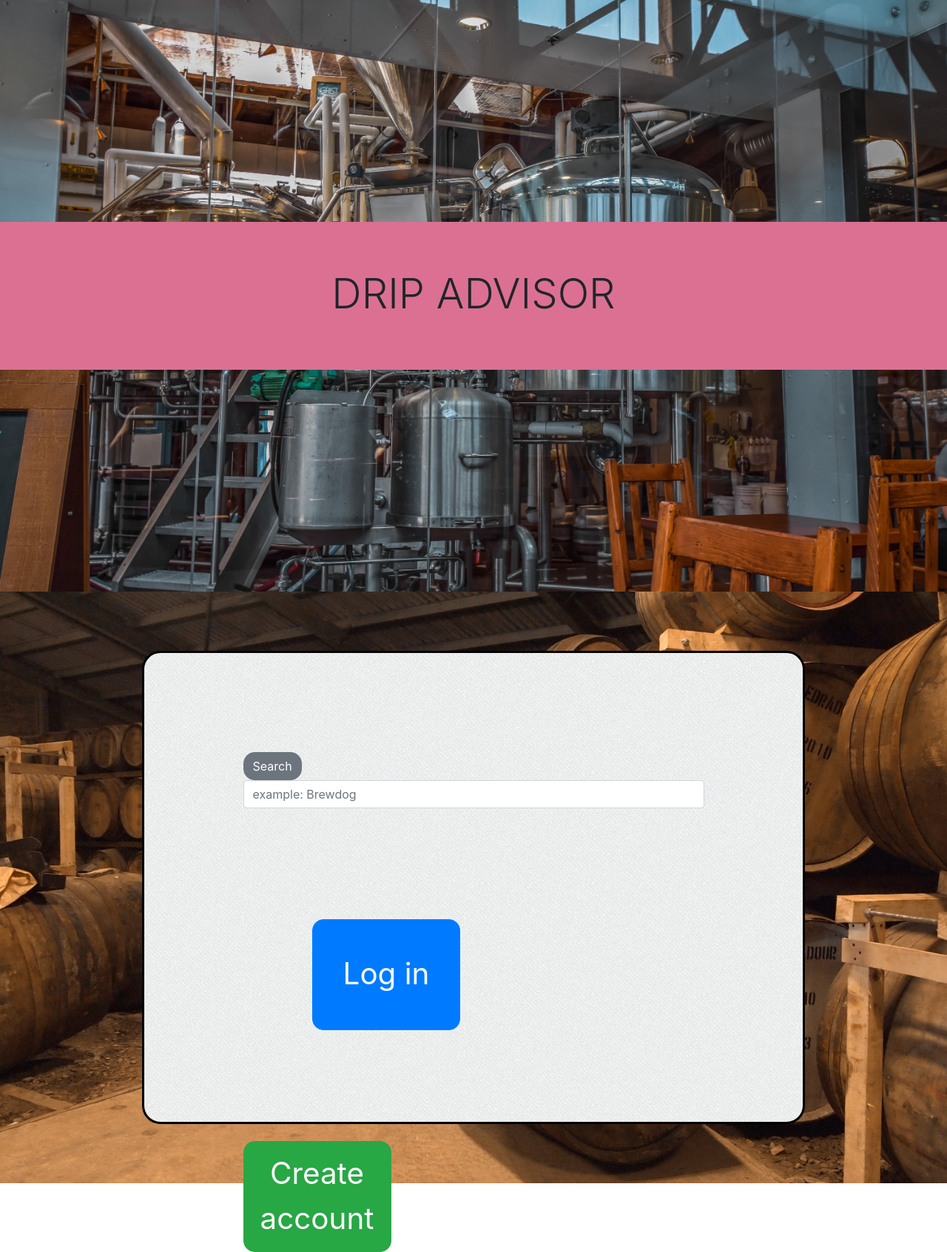
After one commit to Bethanjames93/bootcamp_beeefcakes, a web app: file public/index.html in a window 1280 px wide. The commit adds this page. Shown: the whole page at 74% size. Run offline with its HTML, style and script files only (its server is not run), Linux system fonts and the light colour scheme; some libraries are stand-ins or nearby versions.

Commit message:
created html file containing wireframe for homepage UI and styled via style.css file in public folder

```diff
--- /dev/null
+++ b/public/index.html
@@ -0,0 +1,40 @@
+<!DOCTYPE html>
+<html lang="en">
+
+<head>
+    <meta charset="UTF-8">
+    <meta name="viewport" content="width=device-width, initial-scale=1.0">
+    <meta http-equiv="X-UA-Compatible" content="ie=edge">
+    <link rel="stylesheet" href="https://stackpath.bootstrapcdn.com/bootstrap/4.4.1/css/bootstrap.min.css"
+        integrity="sha384-Vkoo8x4CGsO3+Hhxv8T/Q5PaXtkKtu6ug5TOeNV6gBiFeWPGFN9MuhOf23Q9Ifjh" crossorigin="anonymous">
+    <link rel="stylesheet" href="./styles/styles.css">
+    <title>Drip advisor</title>
+</head>
+
+<body>
+    <div class="jumbotron-container">
+        <div class="jumbotron jumbotron-fluid">
+            <div class="container">
+                <h1 class="display-4">DRIP ADVISOR</h1>
+            </div>
+        </div>
+    </div>
+
+    <div class="login-parent-div">
+        <div class="search-box-and-login">
+            <div class="btn-toolbar mb-3" role="toolbar" aria-label="Toolbar with button groups">
+                <div class="btn-group mr-2" role="group" aria-label="First group">
+                    <button type="button" class="btn btn-secondary">Search</button>
+                </div>
+                <div class="input-group">
+                    <input type="text" class="form-control" aria-label="Input group example" aria-describedby="btnGroupAddon" placeholder="example: Brewdog">
+                </div>
+                <button type="button" class="btn btn-primary">Log in</button>
+                <button type="button" class="btn btn-success">Create account</button>
+            </div>
+
+        </div>
+    </div>
+</body>
+
+</html>
--- a/public/styles/styles.css
+++ b/public/styles/styles.css
@@ -1,3 +1,83 @@
 .list-group-item {
   line-height: 2.5;
 }
+
+body, html {
+  height: 100%;
+}
+
+.jumbotron-container{
+  background-image: url(../images/Image\ from\ iOS.jpg);
+  text-align: center;
+  height: 100%;
+  background-position: center;
+  background-repeat: no-repeat;
+  background-size: cover;
+  width: 100%;
+  height: 100%;
+}
+
+.jumbotron-fluid{
+  float: left;
+  background-color: palevioletred;
+  width: 100%;
+  height: 200px;
+  margin-top: 300px;
+}
+
+.login-parent-div{
+  background-image: url(../images/thumb-1920-252185.jpg);
+  background-position: center;
+  background-repeat: no-repeat;
+  background-size: cover;
+  width: 100%;
+  height: 100%;
+}
+
+.search-box-and-login{
+  background-image: url(../images/light_noise_diagonal/light_noise_diagonal.png);
+  height: 80%;
+  width: 70%;
+  margin-top: 80px;
+  margin-left: 15%;
+  margin-right: 15%;
+  border-style: solid;
+  border-color: black;
+  border-radius: 25px;
+  float: left;
+}
+
+.btn-secondary{
+  margin-right: 20px;
+  border-radius: 15px;
+}
+
+.btn-primary{
+  width: 200px;
+  height: 150px;
+  margin-top: 150px;
+  margin-left: 15%;
+  margin-right: 10%;
+  font-size: 4ch;
+  border-radius: 15px;
+}
+
+.btn-success{
+  width: 200px;
+  height: 150px;
+  margin-top: 150px;
+  margin-right: 15%;
+  font-size: 4ch;
+  border-radius: 15px;
+}
+
+.form-control{
+  padding-right: 400px;
+}
+
+.btn-toolbar{
+  margin-top: 15%;
+  width: 70%;
+  margin-left: 15%;
+  margin-right: 15%;
+}
```
Also changed, not shown: public/images/Image from iOS.jpg (added), public/images/light_noise_diagonal/light_noise_diagonal.png (added), public/images/light_noise_diagonal/light_noise_diagonal_@2X.png (added), public/images/light_noise_diagonal/readme.txt (added), public/images/thumb-1920-252185.jpg (added).
